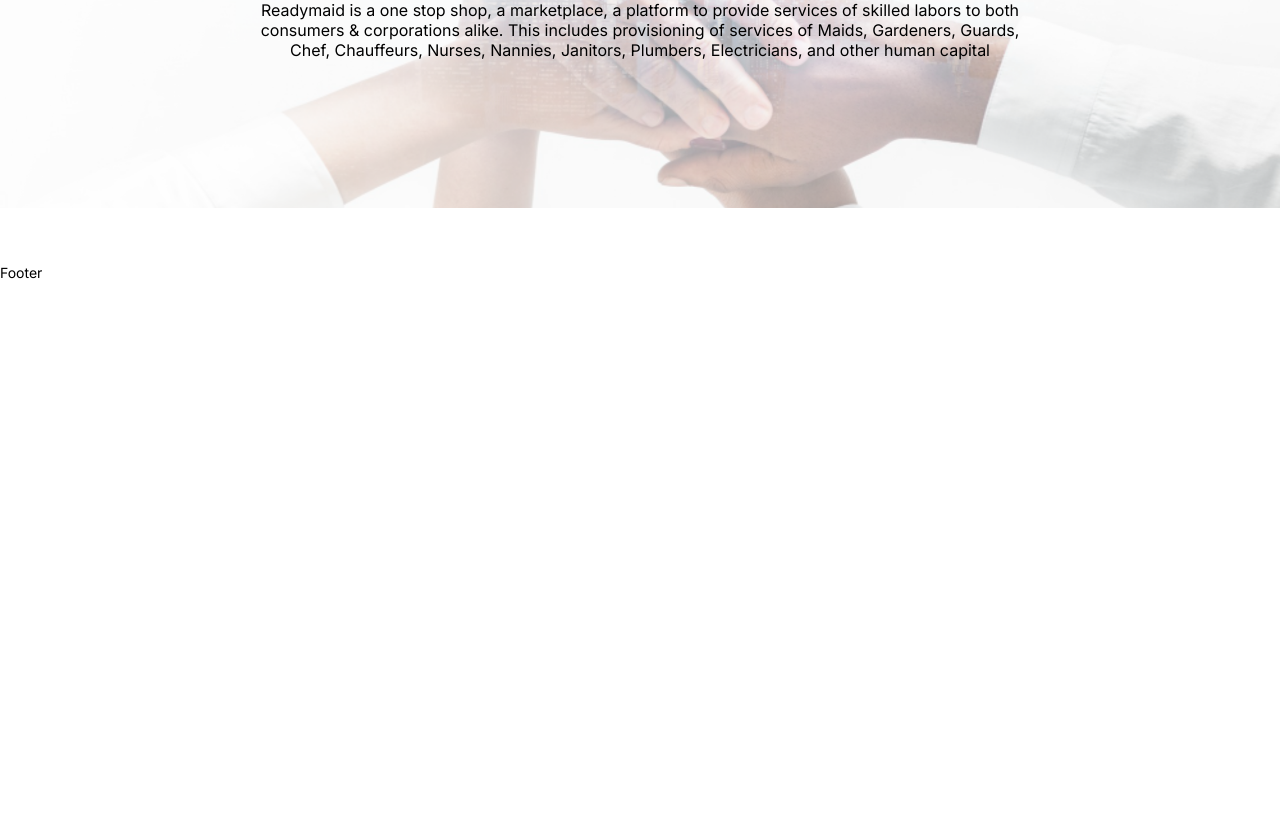
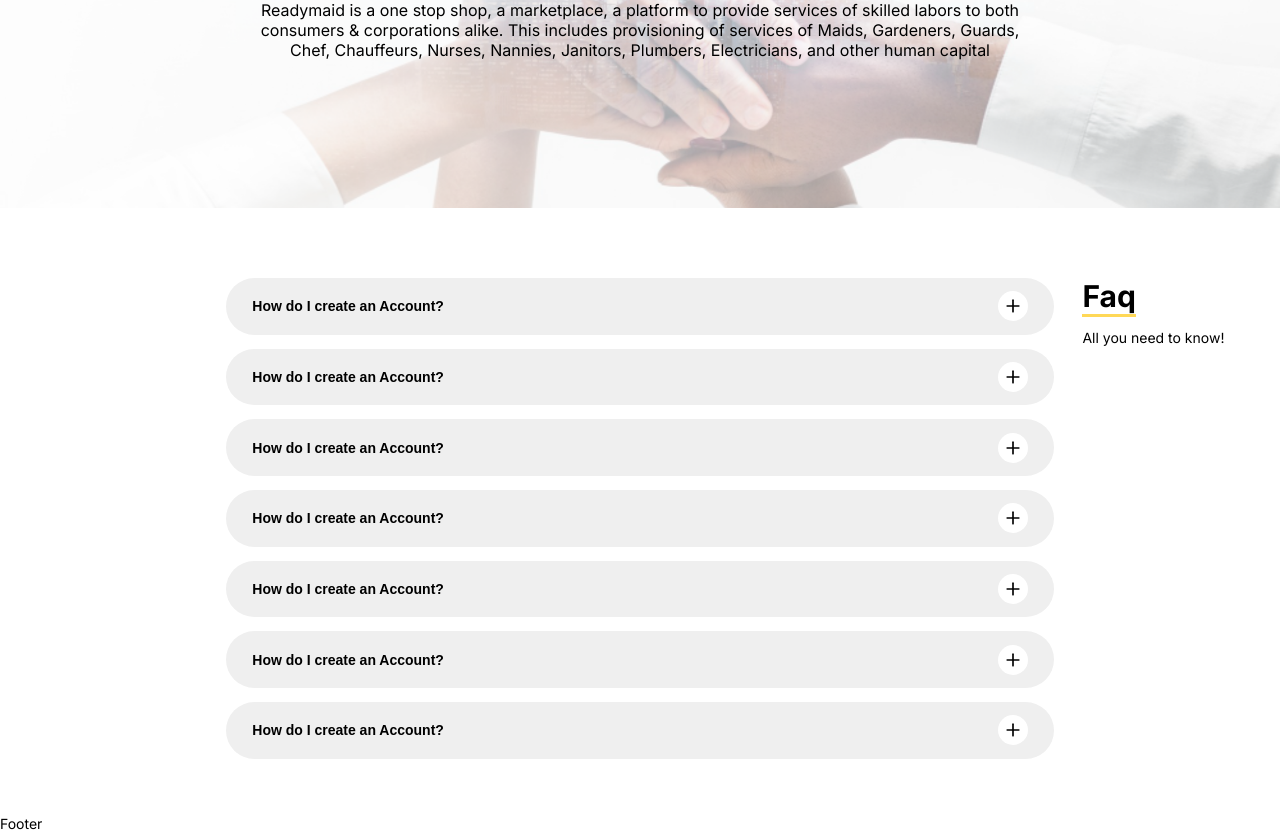
Before and after one commit to MehfoozurRehman/readymaid-web, a React (Create React App) app: page / in a window 1280 px wide. Shown: the part 3820-4652 px from the top of the page. Before the commit the page ends 4101 px from the top, so only its background shows below. Built offline with nearby package versions, Linux system fonts and the light colour scheme.

Commit message:
HomeFaqSection done

```diff
--- a/src/App.scss
+++ b/src/App.scss
@@ -522,6 +522,75 @@
   text-align: center;
   font-size: 16px;
 }
+.home__faq {
+  display: flex;
+  width: 100%;
+  max-width: 1440px;
+  margin: 0em auto;
+  padding: 3em 2em;
+  padding-top: 1em;
+}
+.home__faq__col {
+  flex: 1;
+  padding: 0em 1em;
+}
+.home__faq__col:nth-child(2) {
+  min-width: 70%;
+}
+.home__faq__col__entry {
+  width: 100%;
+  margin-bottom: 1em;
+}
+.home__faq__col__entry__header {
+  width: 100%;
+  display: flex;
+  align-items: center;
+  justify-content: space-between;
+  background-color: #efefef;
+  border: none;
+  padding: 1em 2em;
+  border-radius: 50px;
+  cursor: pointer;
+}
+.home__faq__col__entry__header__heading {
+  font-size: 14px;
+  font-weight: bold;
+  flex: 1;
+  text-align: left;
+}
+.home__faq__col__entry__header__icon {
+  width: 30px;
+  height: 30px;
+  display: flex;
+  justify-content: center;
+  align-items: center;
+  background-color: white;
+  padding: 0em;
+  border-radius: 50px;
+}
+.home__faq__col__entry__header:hover {
+  background-color: #ffd857;
+}
+.home__faq__col__entry__content {
+  padding: 1.5em;
+}
+.home__faq__col__heading {
+  font-size: 30px;
+  color: black;
+  font-weight: bold;
+  position: relative;
+  width: fit-content;
+  margin-bottom: 0.5em;
+}
+.home__faq__col__heading::after {
+  content: "";
+  position: absolute;
+  bottom: -3px;
+  left: 0em;
+  width: 100%;
+  height: 3px;
+  background-color: #ffd857;
+}
 @media (max-width: 1000px) {
   .home__solutions__content__entry {
     width: 23%;
@@ -535,6 +604,19 @@
   .home__payments__img {
     width: 200%;
     margin-left: -50%;
+  }
+  .home__faq {
+    flex-direction: column-reverse;
+  }
+  .home__faq__col {
+    display: flex;
+    flex-direction: column;
+    padding: 0em;
+    align-items: center;
+    margin-bottom: 2em;
+  }
+  .home__faq__col:first-child {
+    display: none;
   }
 }
 @media (max-width: 900px) {
--- a/src/components/Header.jsx
+++ b/src/components/Header.jsx
@@ -1,4 +1,4 @@
-import React, { useLayoutEffect, useState } from "react";
+import React, { useEffect, useState } from "react";
 import OutsideClickHandler from "react-outside-click-handler";
 import { Link } from "react-router-dom";
 import { X, Menu } from "react-feather";
@@ -9,7 +9,7 @@
   const [isHeaderOpen, setIsHeaderOpen] = useState(false);
   const [isScrolling, setIsScrolling] = useState(false);
 
-  useLayoutEffect(() => {
+  useEffect(() => {
     if (window.innerWidth > 900) {
       setIsHeaderOpen(true);
     } else {
--- /dev/null
+++ b/src/components/HomeFaqSectionEntry.jsx
@@ -0,0 +1,33 @@
+import React from "react";
+import { Minus, Plus } from "react-feather";
+
+export function HomeFaqSectionEntry({
+  heading,
+  info,
+  selected,
+  setSelected,
+  index,
+}) {
+  return (
+    <div className="home__faq__col__entry">
+      <button
+        className="home__faq__col__entry__header"
+        onClick={() => {
+          selected === index ? setSelected(false) : setSelected(index);
+        }}
+      >
+        <div className="home__faq__col__entry__header__heading">{heading}</div>
+        <div className="home__faq__col__entry__header__icon">
+          {selected === index ? (
+            <Minus size={20} color="currentColor" />
+          ) : (
+            <Plus size={20} color="currentColor" />
+          )}
+        </div>
+      </button>
+      {selected === index ? (
+        <div className="home__faq__col__entry__content">{info}</div>
+      ) : null}
+    </div>
+  );
+}
--- a/src/screens/Home.jsx
+++ b/src/screens/Home.jsx
@@ -6,6 +6,7 @@
 import { HomeSolutionsSection } from "./HomeSolutionsSection";
 import { HomeIndustrySection } from "./HomeIndustrySection";
 import { HomeJoinTeamSection } from "./HomeJoinTeamSection";
+import { HomeFaqSection } from "./HomeFaqSection";
 
 export default function Home() {
   return (
@@ -17,6 +18,7 @@
       <HomePaymentsSection />
       <HomeIndustrySection />
       <HomeJoinTeamSection />
+      <HomeFaqSection />
     </>
   );
 }
--- /dev/null
+++ b/src/screens/HomeFaqSection.jsx
@@ -0,0 +1,58 @@
+import React, { useState } from "react";
+import { HomeFaqSectionEntry } from "../components/HomeFaqSectionEntry";
+
+export function HomeFaqSection({}) {
+  const [selected, setSelected] = useState(false);
+
+  const faqData = [
+    {
+      heading: "How do I create an Account?",
+      info: "Lorem ipsum dolor sit amet consectetur adipisicing elit. Neque vel officiis mollitia doloremque ea, necessitatibus inventore voluptatem accusantium quaerat laudantium! Lorem ipsum dolor sit amet consectetur adipisicing elit. Neque vel officiis mollitia doloremque ea, necessitatibus inventore voluptatem accusantium quaerat laudantium!",
+    },
+    {
+      heading: "How do I create an Account?",
+      info: "Lorem ipsum dolor sit amet consectetur adipisicing elit. Neque vel officiis mollitia doloremque ea, necessitatibus inventore voluptatem accusantium quaerat laudantium! Lorem ipsum dolor sit amet consectetur adipisicing elit. Neque vel officiis mollitia doloremque ea, necessitatibus inventore voluptatem accusantium quaerat laudantium!",
+    },
+    {
+      heading: "How do I create an Account?",
+      info: "Lorem ipsum dolor sit amet consectetur adipisicing elit. Neque vel officiis mollitia doloremque ea, necessitatibus inventore voluptatem accusantium quaerat laudantium! Lorem ipsum dolor sit amet consectetur adipisicing elit. Neque vel officiis mollitia doloremque ea, necessitatibus inventore voluptatem accusantium quaerat laudantium!",
+    },
+    {
+      heading: "How do I create an Account?",
+      info: "Lorem ipsum dolor sit amet consectetur adipisicing elit. Neque vel officiis mollitia doloremque ea, necessitatibus inventore voluptatem accusantium quaerat laudantium! Lorem ipsum dolor sit amet consectetur adipisicing elit. Neque vel officiis mollitia doloremque ea, necessitatibus inventore voluptatem accusantium quaerat laudantium!",
+    },
+    {
+      heading: "How do I create an Account?",
+      info: "Lorem ipsum dolor sit amet consectetur adipisicing elit. Neque vel officiis mollitia doloremque ea, necessitatibus inventore voluptatem accusantium quaerat laudantium! Lorem ipsum dolor sit amet consectetur adipisicing elit. Neque vel officiis mollitia doloremque ea, necessitatibus inventore voluptatem accusantium quaerat laudantium!",
+    },
+    {
+      heading: "How do I create an Account?",
+      info: "Lorem ipsum dolor sit amet consectetur adipisicing elit. Neque vel officiis mollitia doloremque ea, necessitatibus inventore voluptatem accusantium quaerat laudantium! Lorem ipsum dolor sit amet consectetur adipisicing elit. Neque vel officiis mollitia doloremque ea, necessitatibus inventore voluptatem accusantium quaerat laudantium!",
+    },
+    {
+      heading: "How do I create an Account?",
+      info: "Lorem ipsum dolor sit amet consectetur adipisicing elit. Neque vel officiis mollitia doloremque ea, necessitatibus inventore voluptatem accusantium quaerat laudantium! Lorem ipsum dolor sit amet consectetur adipisicing elit. Neque vel officiis mollitia doloremque ea, necessitatibus inventore voluptatem accusantium quaerat laudantium!",
+    },
+  ];
+
+  return (
+    <div className="home__faq">
+      <div className="home__faq__col"></div>
+      <div className="home__faq__col">
+        {faqData.map((faq, i) => (
+          <HomeFaqSectionEntry
+            index={i}
+            heading={faq.heading}
+            info={faq.info}
+            selected={selected}
+            setSelected={setSelected}
+          />
+        ))}
+      </div>
+      <div className="home__faq__col">
+        <div className="home__faq__col__heading">Faq</div>
+        <div className="home__faq__col__info">All you need to know!</div>
+      </div>
+    </div>
+  );
+}
```
